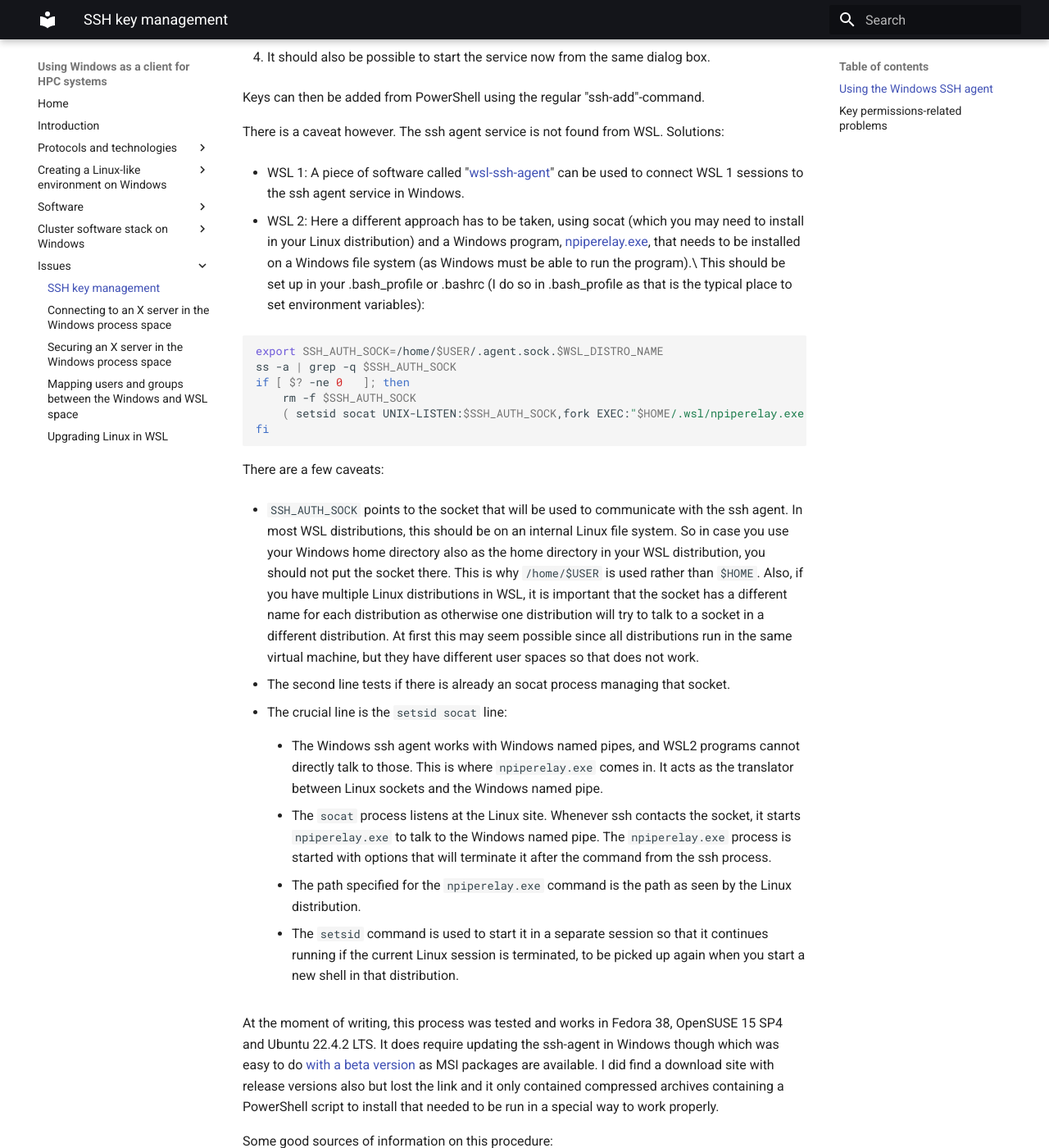
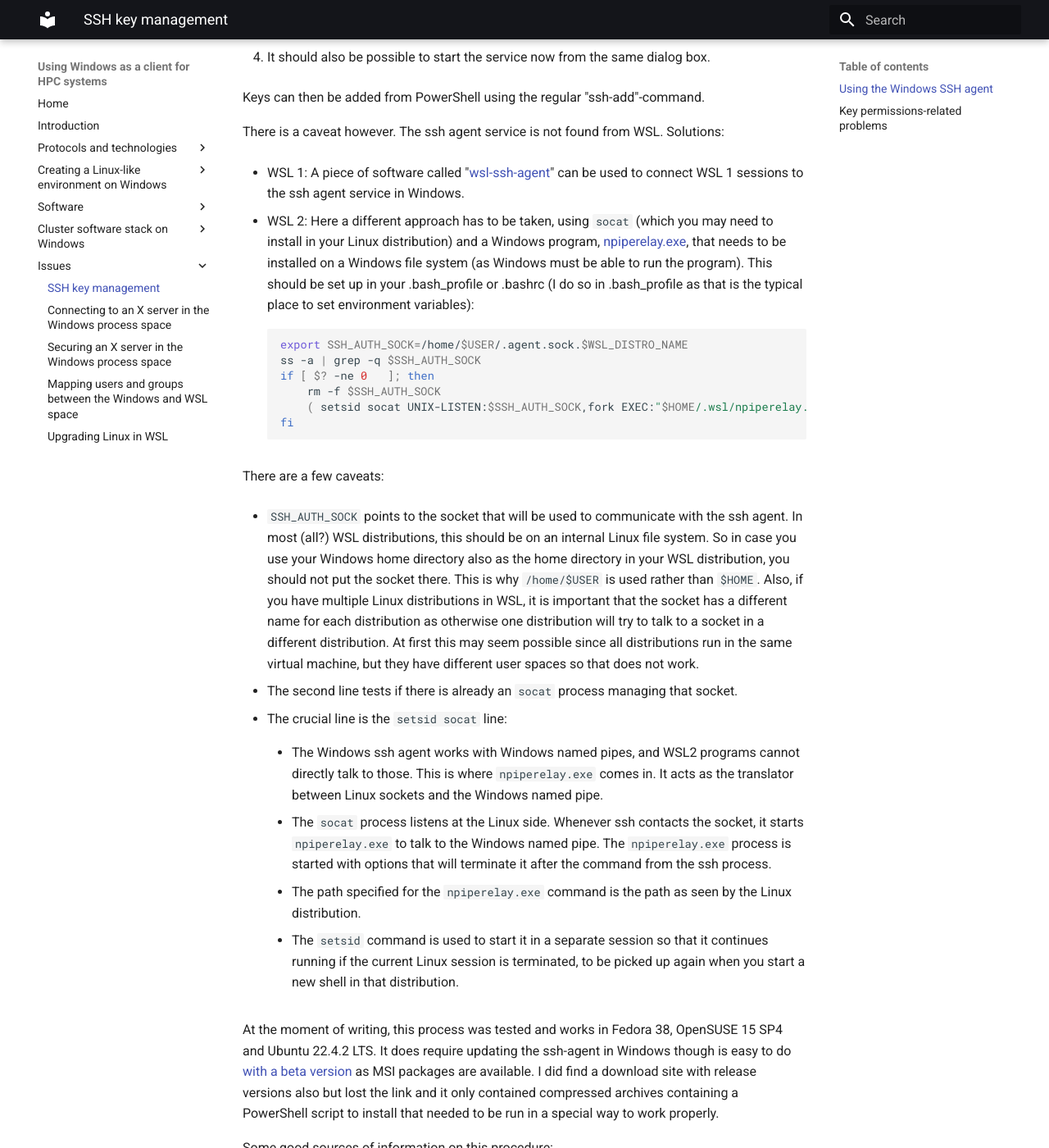
Before and after one commit to klust/windows-client-HPC, an MkDocs documentation site: the page built from docs/5_Issues/5_01_SSH_key_management.md, in a window 1280 px wide and 1400 px high, scrolled down 401 px. Shown: the whole window at 82% size. Built offline with MkDocs 1.6.1 and Material for MkDocs 9.7.7, drawn with Linux system fonts in a browser that asks for light colours.

Commit message:
Spelling and layout corrections.

````diff
--- a/docs/5_Issues/5_01_SSH_key_management.md
+++ b/docs/5_Issues/5_01_SSH_key_management.md
@@ -27,28 +27,28 @@ Solutions:
     be used to connect WSL 1 sessions to the ssh agent service in
     Windows.
 
--   WSL 2: Here a different approach has to be taken, using socat (which
+-   WSL 2: Here a different approach has to be taken, using `socat` (which
     you may need to install in your Linux distribution) and a Windows
     program, [npiperelay.exe](https://github.com/jstarks/npiperelay),
     that needs to be installed on a Windows file system (as Windows must
-    be able to run the program).\
+    be able to run the program).
     This should be set up in your .bash_profile or .bashrc (I do so in
     .bash_profile as that is the typical place to set environment
     variables):
 
-``` bash
-export SSH_AUTH_SOCK=/home/$USER/.agent.sock.$WSL_DISTRO_NAME
-ss -a | grep -q $SSH_AUTH_SOCK
-if [ $? -ne 0   ]; then
-    rm -f $SSH_AUTH_SOCK
-    ( setsid socat UNIX-LISTEN:$SSH_AUTH_SOCK,fork EXEC:"$HOME/.wsl/npiperelay.exe -ei -s //./pipe/openssh-ssh-agent",nofork & ) >/dev/null 2>&1
-fi
-```
+    ``` bash
+    export SSH_AUTH_SOCK=/home/$USER/.agent.sock.$WSL_DISTRO_NAME
+    ss -a | grep -q $SSH_AUTH_SOCK
+    if [ $? -ne 0   ]; then
+        rm -f $SSH_AUTH_SOCK
+        ( setsid socat UNIX-LISTEN:$SSH_AUTH_SOCK,fork EXEC:"$HOME/.wsl/npiperelay.exe -ei -s //./pipe/openssh-ssh-agent",nofork & ) >/dev/null 2>&1
+    fi
+    ```
 
 There are a few caveats:
 
 -   `SSH_AUTH_SOCK` points to the socket that will be used to communicate
-    with the ssh agent. In most WSL distributions, this should be on an
+    with the ssh agent. In most (all?) WSL distributions, this should be on an
     internal Linux file system. So in case you use your Windows home
     directory also as the home directory in your WSL distribution, you
     should not put the socket there. This is why `/home/$USER` is used
@@ -59,7 +59,7 @@ There are a few caveats:
     possible since all distributions run in the same virtual machine,
     but they have different user spaces so that does not work.
 
--   The second line tests if there is already an socat process managing
+-   The second line tests if there is already an `socat` process managing
     that socket.
 
 -   The crucial line is the `setsid socat` line:
@@ -69,7 +69,7 @@ There are a few caveats:
         `npiperelay.exe` comes in. It acts as the translator between Linux
         sockets and the Windows named pipe.
 
-    -   The `socat` process listens at the Linux site. Whenever ssh
+    -   The `socat` process listens at the Linux side. Whenever ssh
         contacts the socket, it starts `npiperelay.exe` to talk to the
         Windows named pipe. The `npiperelay.exe` process is started with
         options that will terminate it after the command from the ssh
@@ -85,7 +85,7 @@ There are a few caveats:
 
 At the moment of writing, this process was tested and works in Fedora
 38, OpenSUSE 15 SP4 and Ubuntu 22.4.2 LTS.
-It does require updating the ssh-agent in Windows though which was easy to do
+It does require updating the ssh-agent in Windows though is easy to do
 [with a beta version](https://github.com/PowerShell/Win32-OpenSSH/releases/)
 as MSI packages are available. I did find a download site with release
 versions also but lost the link and it only contained compressed archives
````
Also changed, not shown: docs/2_LinuxOnWin/2_01_WSL.md (+5 -5 lines), docs/3_Software/3_05_Xserver.md (+10 -4 lines).
